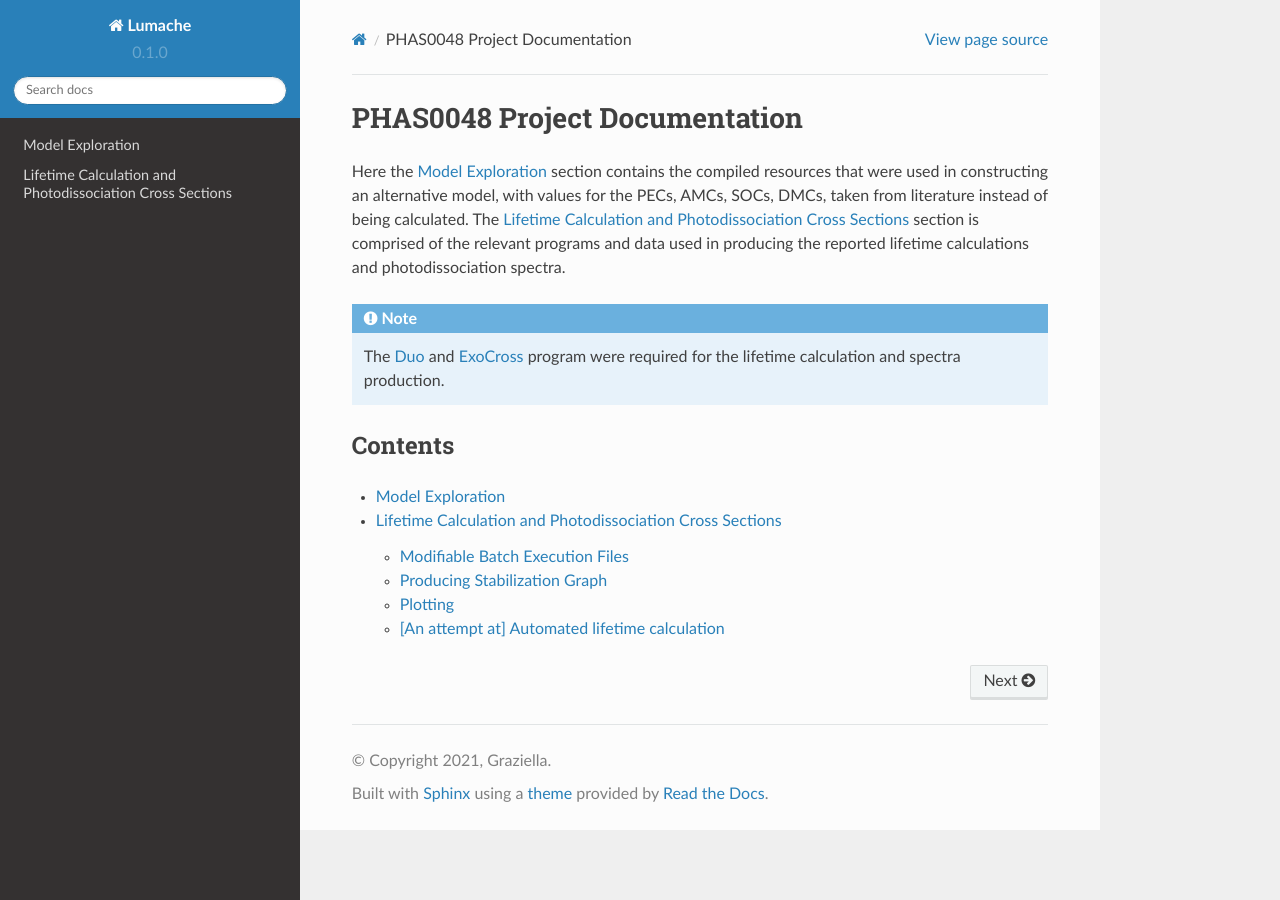
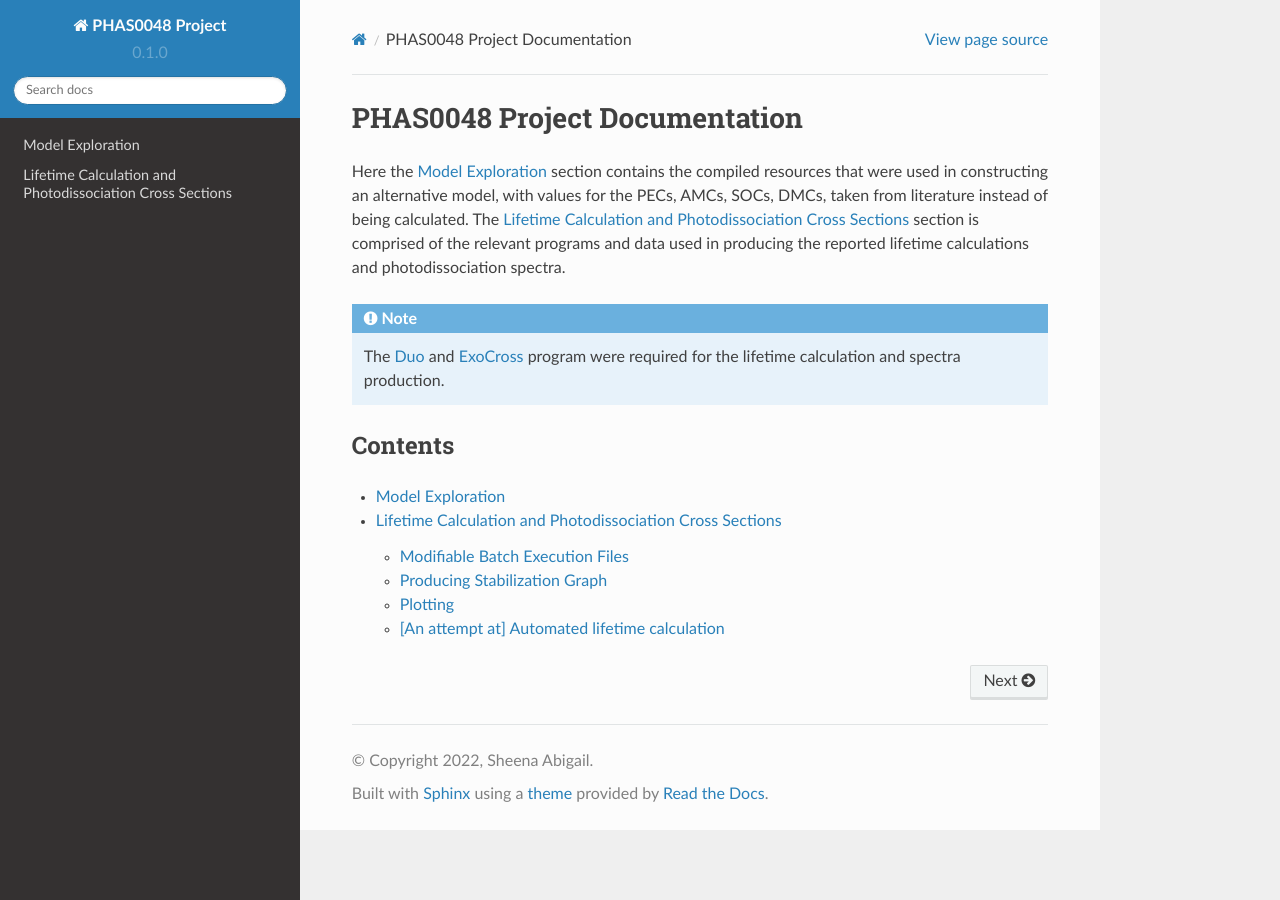
Before and after one commit to sheenabigail/PHAS0048, a Sphinx documentation site: the page built from docs/source/index.rst, in a window 1280 px wide. Built offline with Sphinx 7.4.7 and the Read the Docs theme 2.0.0, drawn with Linux system fonts in a browser that asks for light colours.

Commit message:
Update conf.py

```diff
--- a/docs/source/conf.py
+++ b/docs/source/conf.py
@@ -2,9 +2,9 @@
 
 # -- Project information
 
-project = 'Lumache'
-copyright = '2021, Graziella'
-author = 'Graziella'
+project = 'PHAS0048 Project'
+copyright = '2022, Sheena Abigail'
+author = 'Sheena Abigail'
 
 release = '0.1'
 version = '0.1.0'
```
